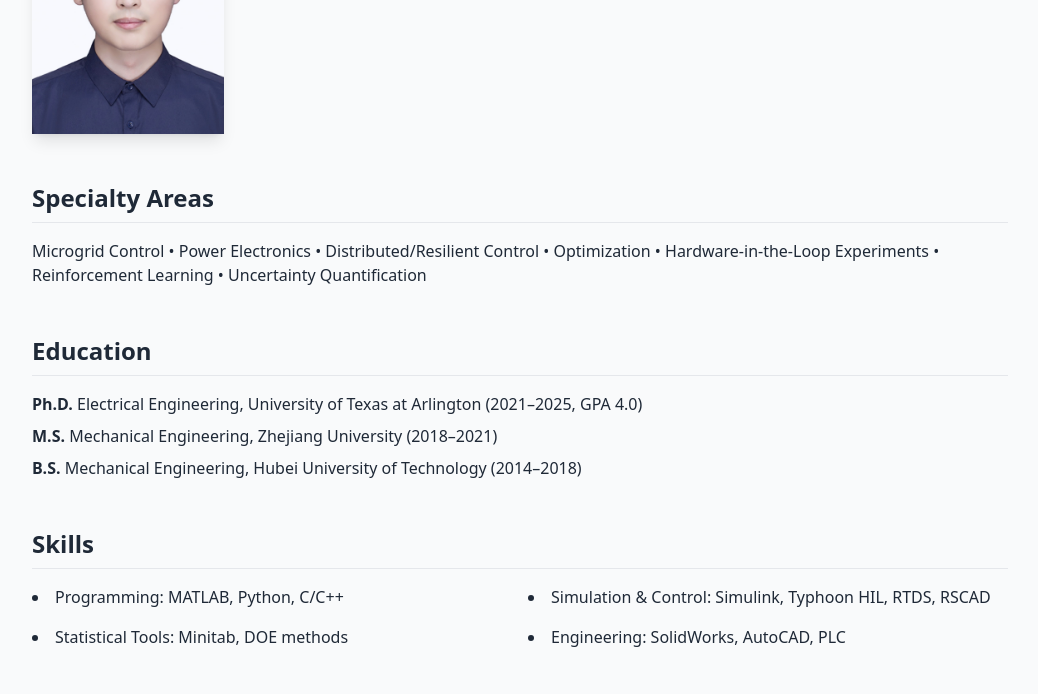
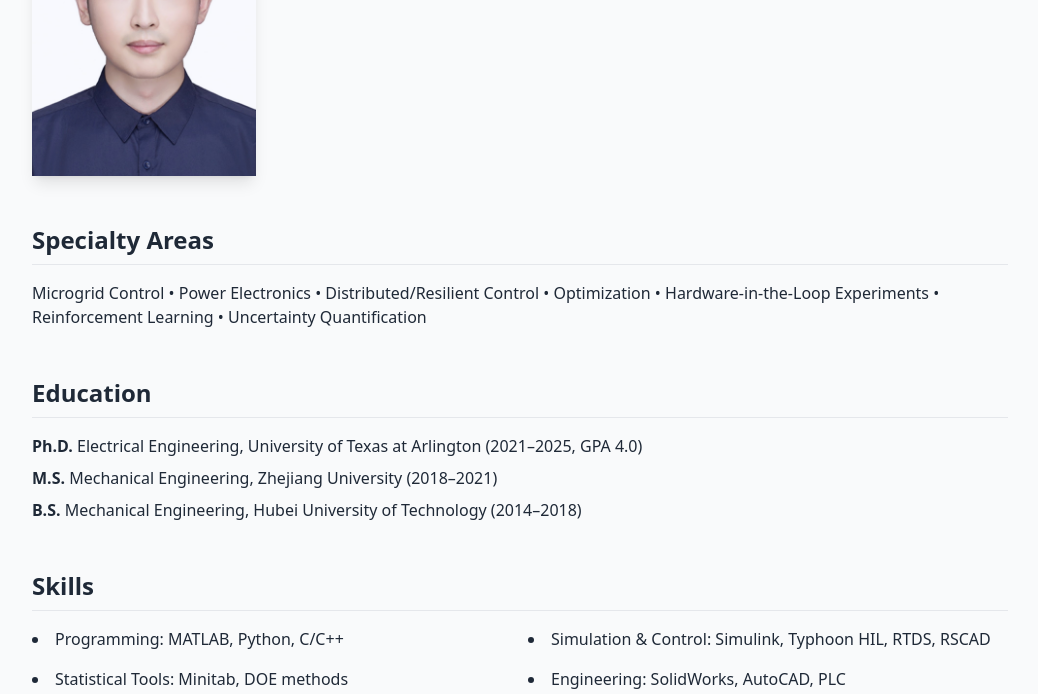
Before and after one commit to Siyuzhou11/Siyu-Zhou, a plain HTML site: page index.html in a window 1280 px wide. Shown: the part 211-905 px from the top of the page, without its empty margins (120-1158 px from the left). Drawn offline with nearby package versions, Linux system fonts and the light colour scheme.

Commit message:
index.html

```diff
--- a/index.html
+++ b/index.html
@@ -26,7 +26,7 @@
     <div class="max-w-5xl mx-auto px-6 py-24 space-y-12">
       <!-- Header -->
         <header class=" flex flex-col md:flex-row items-center md:items-start gap-8">
-        <img src="Photo_Siyu_Zhou.jpg" alt="Siyu Zhou" class="w-48 shadow-lg object-contain" />
+        <img src="Photo_Siyu_Zhou.jpg" alt="Siyu Zhou" class="w-56 shadow-lg object-contain" />
         <div class="text-center md:text-left">
         <h1 class="text-4xl font-bold mb-2">Siyu Zhou</h1>
         <p class="text-gray-600">
```
